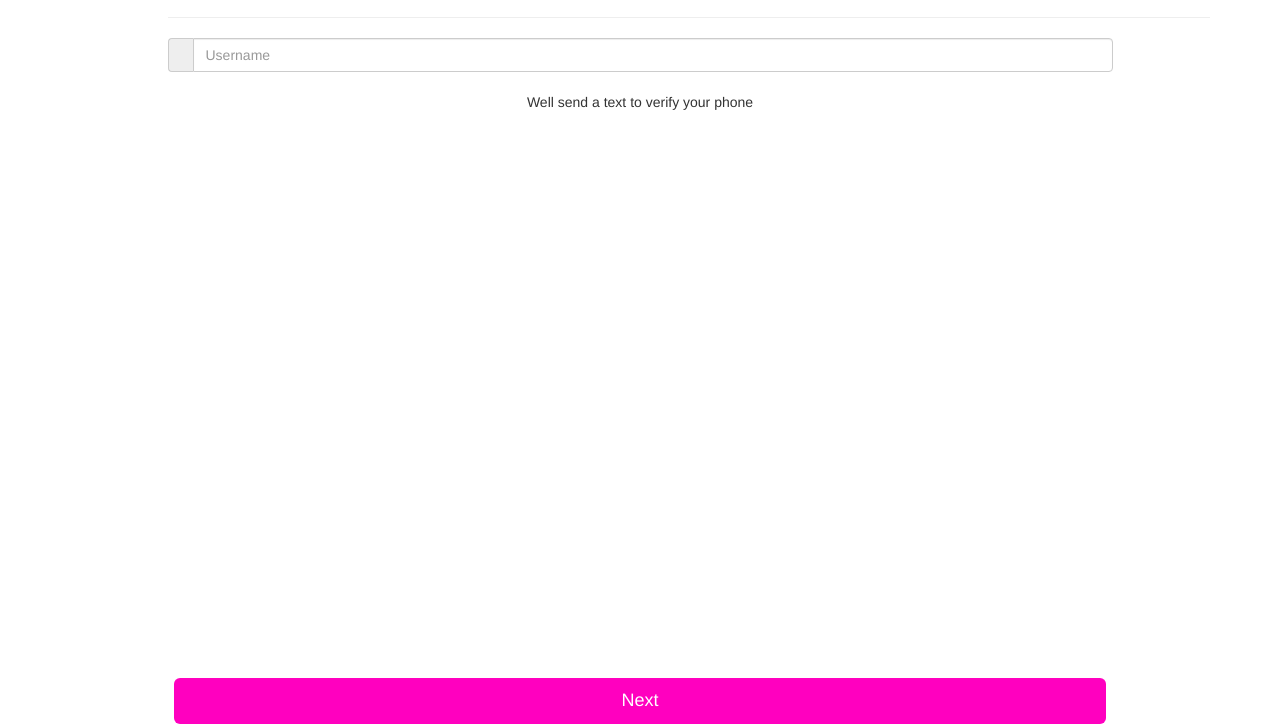
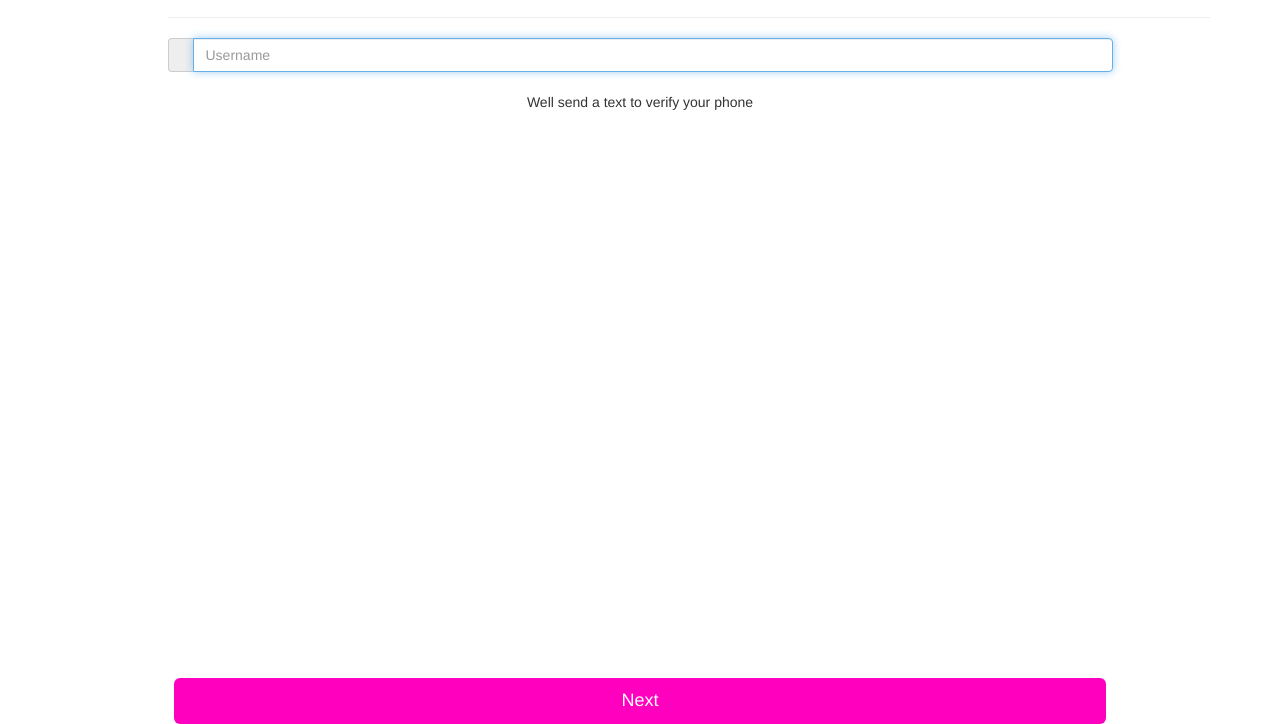
Before and after one commit to dazelcolab2016/Lyft, a plain HTML site: page singup.html in a window 1280 px wide. Shown: the part 76-800 px from the top of the page. Drawn offline with Linux system fonts and the light colour scheme.

Commit message:
fixed focus

```diff
--- a/js/json.js
+++ b/js/json.js
@@ -961,7 +961,8 @@ function init(){
     var htmlLista = document.getElementById("lista-paises");
     for (var i in lista)
         {
-        var html = '<li><a href="singup.html"><img src="'+lista[i].imagen+'" class="contry-login">'+lista[i].name +'</a></li>';
+        var html = '<li><a href="singup.html"><img src="'+lista[i].imagen+'" class="contry-login">'+lista[i].name +'</a> <span class="contry-codigo">'+lista[i].phone_code+'</span></li>';
+
             htmlLista.innerHTML += html;
         }
 
@@ -973,14 +974,15 @@ function init(){
         {
 
             list[n].addEventListener("click",select);
-
         }
 
 }
 
 function select(evt){
     var rutaImg=evt.currentTarget.getElementsByClassName("contry-login")[0].src;
+    var codPhone = evt.currentTarget.getElementsByClassName("contry-codigo")[0].textContent;
     localStorage.setItem('imgRuta',rutaImg);
-
-    console.log(rutaImg);
+    localStorage.setItem('imgCodigo',codPhone);
+    //var span = document.getElementById("codigo");
+    console.log(codPhone);
 }
--- a/js/singUp.js
+++ b/js/singUp.js
@@ -1,12 +1,18 @@
 function init()
 {
     var seleccion = document.getElementById("flag-selected");
-    //var codigoPais = document.getElementById("codigo");
+    var codigoPais = document.getElementById("codigo");
+
+    var mostrarCod =document.getElementById("mostrar");
 
     var miRuta = localStorage.getItem("imgRuta");
-    //var miCodigo = localStorage.getItem("imgCodigo");
+    var miCodigo = localStorage.getItem("imgCodigo");
+
 
     seleccion.src=miRuta;
-    //codigoPais.textContent=miCodigo;
+    mostrarCod.value=miCodigo;
+
+    mostrarCod.focus();
+
 
 }
--- a/singup.html
+++ b/singup.html
@@ -36,7 +36,7 @@
             <div class="col-md-10 col-md-offset-1">
                 <div class="input-group">
                   <span class="input-group-addon caret " data-toggle="dropdown" id="basic-addon1"><a href="contry.html"><img  id="flag-selected"src="img/banderas/pe.png" alt=""><span id="codigo"></span></a></span>
-                  <input type="text" class="form-control" placeholder="Username" aria-describedby="basic-addon1">
+                  <input type="text" id="mostrar"class="form-control" placeholder="Username" aria-describedby="basic-addon1">
                 </div>
             </div>
             <div class="row">
```
